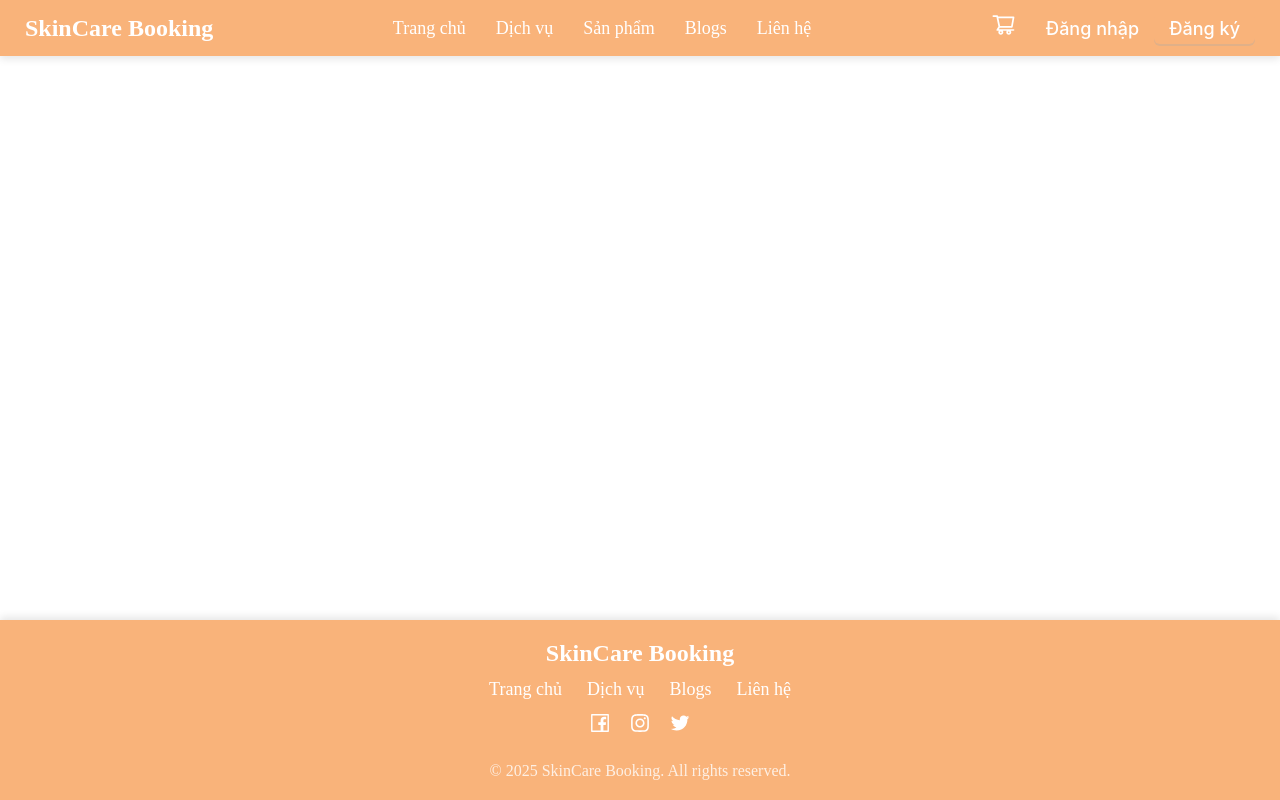
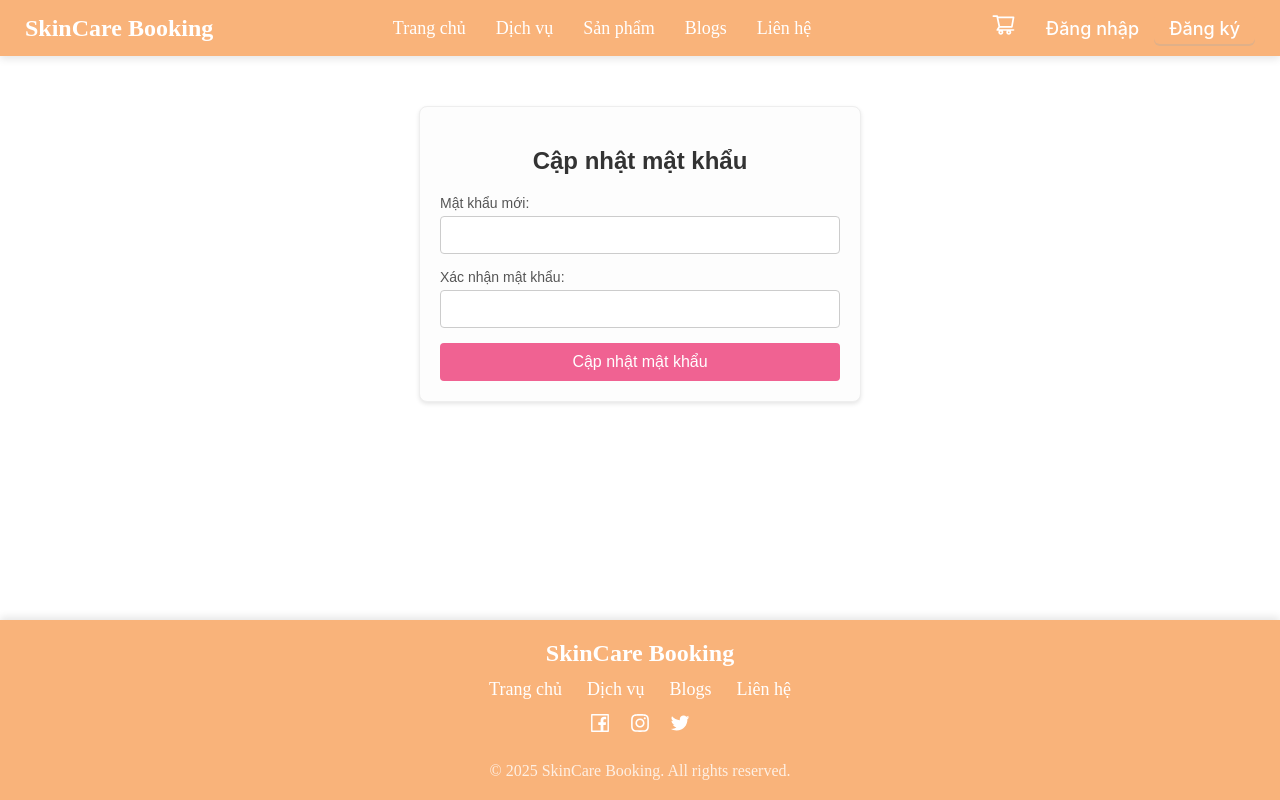
Before and after one commit to Floak-yak/SkinCareBookingSystem_FE, a React (Create React App) app: page /reset-password in a window 1280 px wide. Built offline with nearby package versions, Linux system fonts and the light colour scheme.

Commit message:
Add Forgot Password and Reset Password functionality with corresponding routes and styles

```diff
--- /dev/null
+++ b/src/pages/ForgotPassword.jsx
@@ -0,0 +1,39 @@
+import React, { useState } from 'react';
+import { useNavigate } from 'react-router-dom';
+import '../styles/forgotPassword.css';
+
+const ForgotPassword = () => {
+  const [email, setEmail] = useState('');
+  const [message, setMessage] = useState('');
+  const navigate = useNavigate();
+
+  const handleSubmit = (e) => {
+    e.preventDefault();
+    // Giả lập tạo token reset (trong thực tế bạn gọi API backend để gửi email reset)
+    const token = Math.random().toString(36).substr(2);
+    localStorage.setItem('resetToken', token);
+    localStorage.setItem('resetEmail', email);
+    setMessage('Nếu email của bạn tồn tại, bạn sẽ nhận được email đặt lại mật khẩu.');
+    // Nếu muốn chuyển hướng sau khi gửi email reset:
+    // navigate('/check-email');
+  };
+
+  return (
+    <div className="forgot-password">
+      <h2>Quên mật khẩu</h2>
+      {message && <p>{message}</p>}
+      <form onSubmit={handleSubmit}>
+        <label>Email:</label>
+        <input
+          type="email"
+          value={email}
+          onChange={(e) => setEmail(e.target.value)}
+          required
+        />
+        <button type="submit">Gửi yêu cầu đặt lại mật khẩu</button>
+      </form>
+    </div>
+  );
+};
+
+export default ForgotPassword;
--- /dev/null
+++ b/src/pages/ResetPassword.jsx
@@ -0,0 +1,67 @@
+import React, { useState } from "react";
+import { useNavigate, useLocation } from "react-router-dom";
+import "../styles/resetPassword.css";
+
+const ResetPassword = () => {
+  const [newPassword, setNewPassword] = useState("");
+  const [confirmPassword, setConfirmPassword] = useState("");
+  const [error, setError] = useState("");
+  const navigate = useNavigate();
+  const query = new URLSearchParams(useLocation().search);
+  const token = query.get("token");
+
+  const handleSubmit = (e) => {
+    e.preventDefault();
+    if (newPassword !== confirmPassword) {
+      setError("Mật khẩu không khớp.");
+      return;
+    }
+    const savedToken = localStorage.getItem("resetToken");
+    if (token !== savedToken) {
+      setError("Token không hợp lệ hoặc đã hết hạn.");
+      return;
+    }
+    const email = localStorage.getItem("resetEmail");
+    console.log("Reset email:", email);
+    let users = JSON.parse(localStorage.getItem("users")) || [];
+    console.log("Users trước khi cập nhật:", users);
+    users = users.map((user) => {
+      if (user.email === email) {
+        return { ...user, password: newPassword };
+      }
+      return user;
+    });
+    console.log("Users sau khi cập nhật:", users);
+    localStorage.setItem("users", JSON.stringify(users));
+    localStorage.removeItem("resetToken");
+    localStorage.removeItem("resetEmail");
+    alert("Mật khẩu đã được cập nhật.");
+    navigate("/login");
+  };
+
+  return (
+    <div className="reset-password">
+      <h2>Cập nhật mật khẩu</h2>
+      {error && <p style={{ color: "red" }}>{error}</p>}
+      <form onSubmit={handleSubmit}>
+        <label>Mật khẩu mới:</label>
+        <input
+          type="password"
+          value={newPassword}
+          onChange={(e) => setNewPassword(e.target.value)}
+          required
+        />
+        <label>Xác nhận mật khẩu:</label>
+        <input
+          type="password"
+          value={confirmPassword}
+          onChange={(e) => setConfirmPassword(e.target.value)}
+          required
+        />
+        <button type="submit">Cập nhật mật khẩu</button>
+      </form>
+    </div>
+  );
+};
+
+export default ResetPassword;
--- a/src/routes/index.jsx
+++ b/src/routes/index.jsx
@@ -1,9 +1,9 @@
 import React, { useEffect, useState } from "react";
 import { Route, Routes, Navigate } from "react-router-dom";
-import HomePage from '../pages/HomePage';
-import LoginPage from '../pages/LoginPage';
-import RegisterPage from '../pages/RegisterPage';
-import BlogDetail from '../pages/BlogDetail';
+import HomePage from "../pages/HomePage";
+import LoginPage from "../pages/LoginPage";
+import RegisterPage from "../pages/RegisterPage";
+import BlogDetail from "../pages/BlogDetail";
 import BlogPage from "../pages/BlogPage";
 import CreateBlog from "../pages/CreateBlog";
 import ApproveBlog from "../pages/ApproveBlog";
@@ -14,8 +14,8 @@ import ServiceDetail from "../pages/ServiceDetail";
 import ProductPage from "../pages/ProductPage";
 import ProductDetail from "../pages/ProductDetail";
 import Cart from "../pages/Cart";
-
-
+import ResetPassword from "../pages/ResetPassword";
+import ForgotPassword from "../pages/ForgotPassword";
 
 const AppRoutes = () => {
   const [user, setUser] = useState(null);
@@ -29,9 +29,14 @@ const AppRoutes = () => {
   return (
     <Routes>
       <Route path="/" element={<HomePage />} />
-      <Route path="/login" element={user ? <Navigate to="/" /> : <LoginPage />} />
+      <Route
+        path="/login"
+        element={user ? <Navigate to="/" /> : <LoginPage />}
+      />
+      <Route path="/forgot-password" element={<ForgotPassword />} />
+      <Route path="/reset-password" element={<ResetPassword />} />
       <Route path="/register" element={<RegisterPage />} />
-      <Route path="/blogs" element={< BlogPage />} />
+      <Route path="/blogs" element={<BlogPage />} />
       <Route path="/blogs/:id" element={<BlogDetail />} />
       <Route path="/blogs/create" element={<CreateBlog />} />
       <Route path="/staff/approve-blogs" element={<ApproveBlog />} />
@@ -46,8 +51,4 @@ const AppRoutes = () => {
   );
 };
 
-
-
-
-
 export default AppRoutes;
--- /dev/null
+++ b/src/styles/forgotPassword.css
@@ -0,0 +1,49 @@
+.forgot-password {
+    max-width: 400px;
+    margin: 50px auto;
+    padding: 20px;
+    background-color: #fdfdfd;
+    border: 1px solid #eee;
+    border-radius: 8px;
+    box-shadow: 0 2px 4px rgba(0, 0, 0, 0.1);
+  }
+
+  .forgot-password h2 {
+    text-align: center;
+    margin-bottom: 20px;
+    color: #333;
+  }
+
+  .forgot-password form {
+    display: flex;
+    flex-direction: column;
+  }
+
+  .forgot-password label {
+    margin-bottom: 5px;
+    font-size: 14px;
+    color: #555;
+  }
+
+  .forgot-password input[type="email"] {
+    padding: 10px;
+    margin-bottom: 15px;
+    border: 1px solid #ccc;
+    border-radius: 4px;
+    font-size: 14px;
+  }
+
+  .forgot-password button {
+    padding: 10px;
+    background-color: #f06292;
+    color: #fff;
+    border: none;
+    border-radius: 4px;
+    cursor: pointer;
+    font-size: 16px;
+    transition: background-color 0.3s ease;
+  }
+
+  .forgot-password button:hover {
+    background-color: #e91e63;
+  }
--- /dev/null
+++ b/src/styles/resetPassword.css
@@ -0,0 +1,49 @@
+.reset-password {
+    max-width: 400px;
+    margin: 50px auto;
+    padding: 20px;
+    background-color: #fdfdfd;
+    border: 1px solid #eee;
+    border-radius: 8px;
+    box-shadow: 0 2px 4px rgba(0, 0, 0, 0.1);
+  }
+
+  .reset-password h2 {
+    text-align: center;
+    margin-bottom: 20px;
+    color: #333;
+  }
+
+  .reset-password form {
+    display: flex;
+    flex-direction: column;
+  }
+
+  .reset-password label {
+    margin-bottom: 5px;
+    font-size: 14px;
+    color: #555;
+  }
+
+  .reset-password input[type="password"] {
+    padding: 10px;
+    margin-bottom: 15px;
+    border: 1px solid #ccc;
+    border-radius: 4px;
+    font-size: 14px;
+  }
+
+  .reset-password button {
+    padding: 10px;
+    background-color: #f06292;
+    color: #fff;
+    border: none;
+    border-radius: 4px;
+    cursor: pointer;
+    font-size: 16px;
+    transition: background-color 0.3s ease;
+  }
+
+  .reset-password button:hover {
+    background-color: #e91e63;
+  }
```
